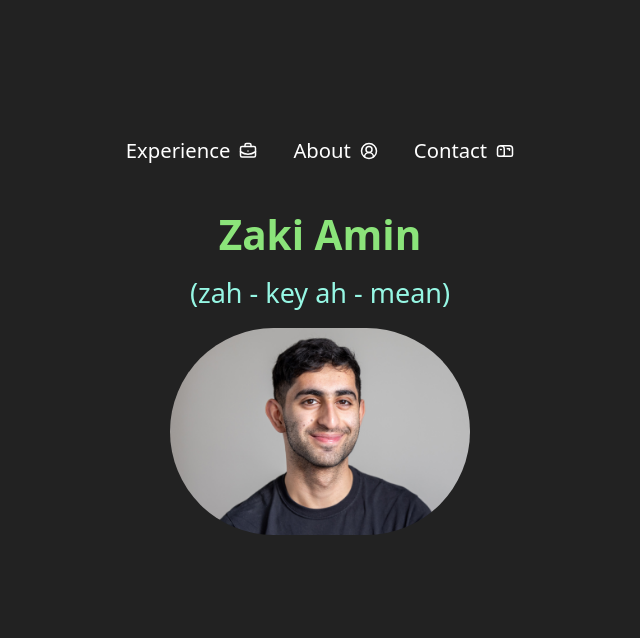
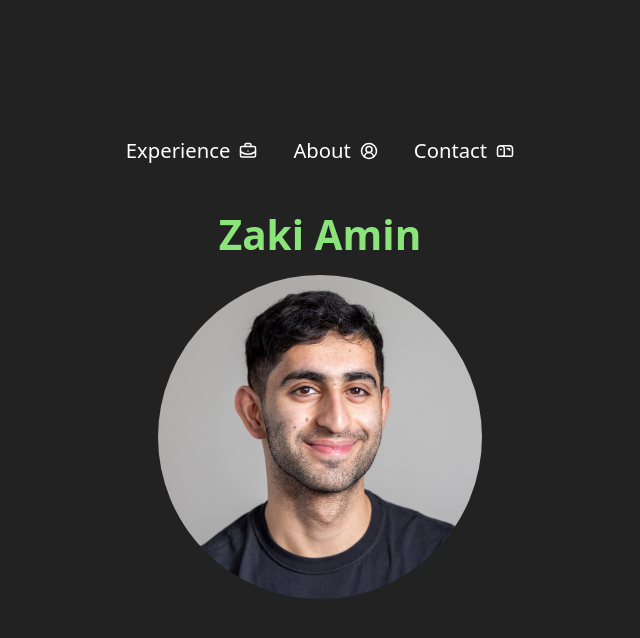
Before and after one commit to zaki-amin/zaki-amin.github.io, a Next.js app: page / in a window 1280 px wide. Shown: the top 638 px of the page, without its empty margins (320-960 px from the left). Built offline with nearby package versions, Linux system fonts and the light colour scheme.

Commit message:
style: improve appearance of home page

```diff
--- a/src/app/page.tsx
+++ b/src/app/page.tsx
@@ -3,19 +3,21 @@ import AllLinks from '@/myComponents/navigation/AllLinks'
 
 export default function Home() {
   return (
-    <div className="flex flex-col items-center justify-center gap-4">
+    <div className='flex flex-col items-center justify-center gap-4 px-2'>
       <AllLinks />
 
-      <h1 className="text-4xl font-bold text-primary-300">Zaki Amin</h1>
-      <h3 className="text-2xl text-teal-200">(zah - key ah - mean)</h3>
+      <h1 className='text-4xl font-bold text-primary-300'>Zaki Amin</h1>
 
-      <Image
-        src="/zaki.jpg"
-        alt="Zaki Amin"
-        width={300}
-        height={300}
-        className="rounded-full"
-      />
+      <div className='relative aspect-square w-40 sm:w-52 md:w-64 lg:w-72'>
+        <Image
+          src='/zaki.jpg'
+          alt='Zaki Amin'
+          fill
+          sizes='(min-width: 1024px) 18rem, (min-width: 768px) 16rem, (min-width: 640px) 13rem, 10rem'
+          className='rounded-full object-cover'
+          priority
+        />
+      </div>
     </div>
   )
 }
```
